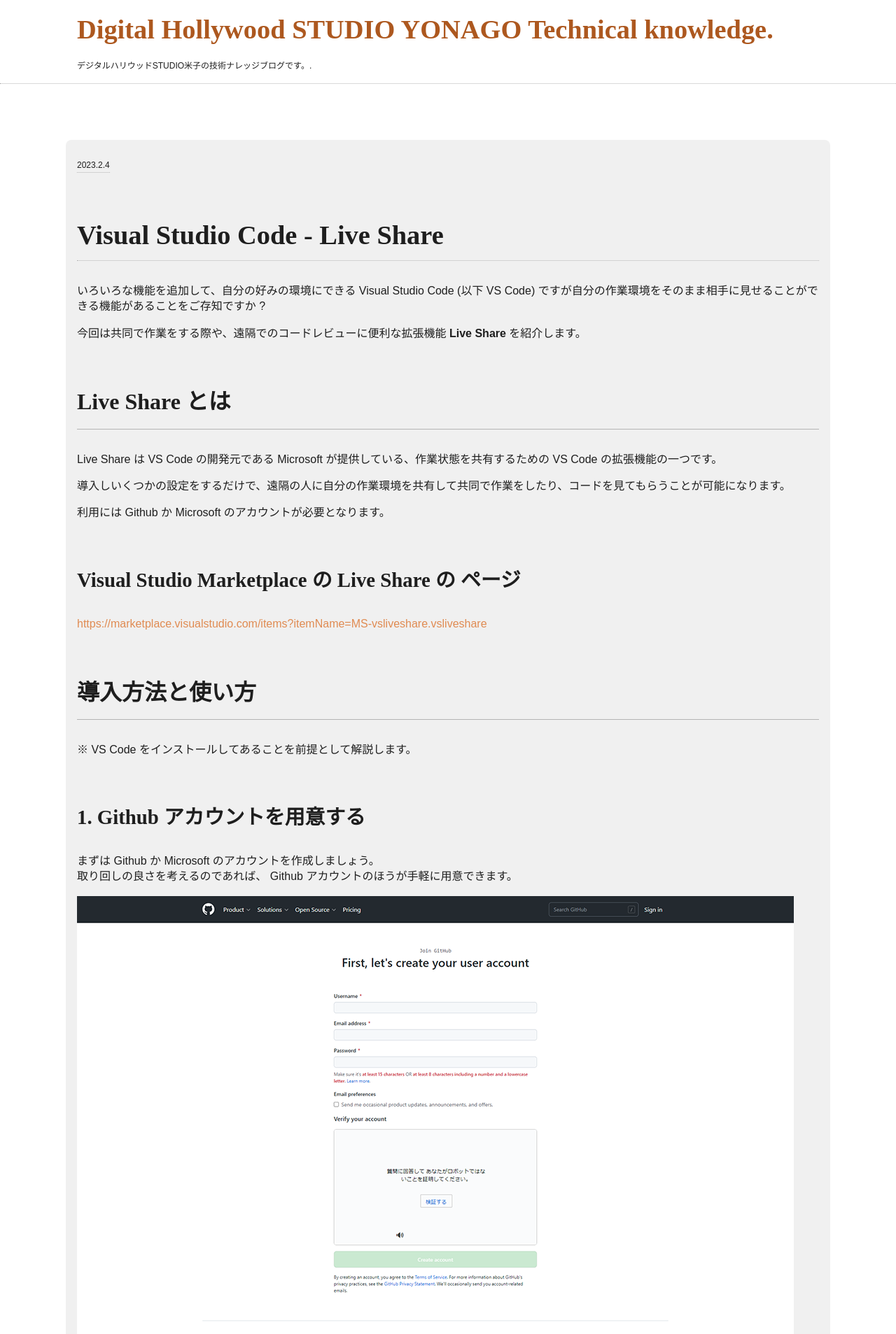
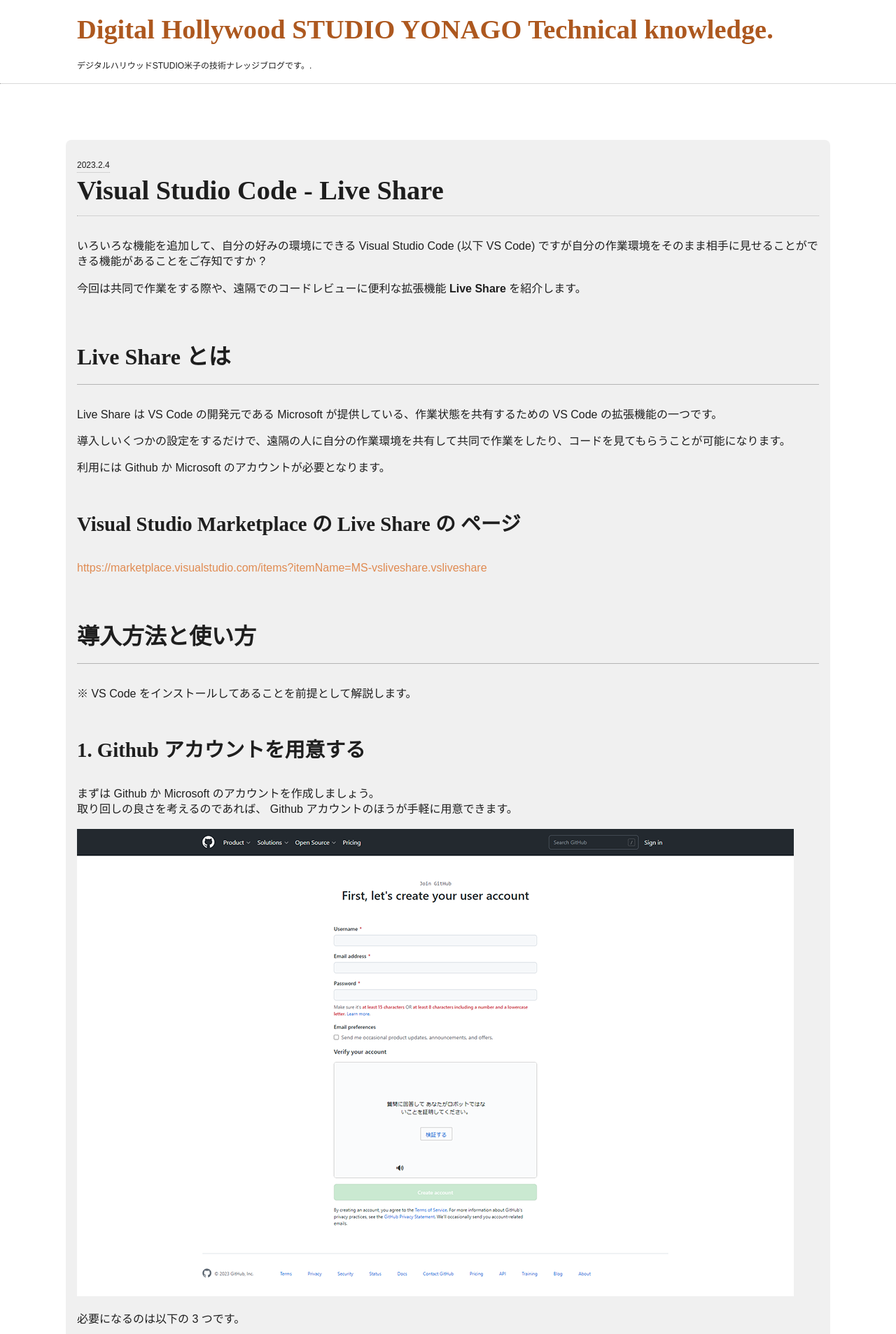
Before and after one commit to dhws-yonago/dhws-yonago.github.io, a Jekyll site: the page built from _posts/2023-02-04-vscode-liveshare.md, in a window 1280 px wide. Shown: the top 1907 px of the page at 70% size. Built offline with Jekyll 4.4.1, drawn with Linux system fonts in a browser that asks for light colours; some web fonts are replaced.

Commit message:
Fixed the margin above the article headline.

```diff
--- a/_sass/jekyll-theme-hacker.scss
+++ b/_sass/jekyll-theme-hacker.scss
@@ -200,13 +200,16 @@ img {
   h6 {
     font-size: 1.2em;
   }
-  * + h1,
-  * + h2,
-  * + h3,
+  * + h2 {
+    margin-top: calc(8px * 8);
+  }
+  * + h3 {
+    margin-top: calc(8px * 6);
+  }
   * + h4,
   * + h5,
   * + h6 {
-    margin-top: calc(8px * 8);
+    margin-top: calc(8px * 4);
   }
   blockquote {
     padding-left: .75em;
```
